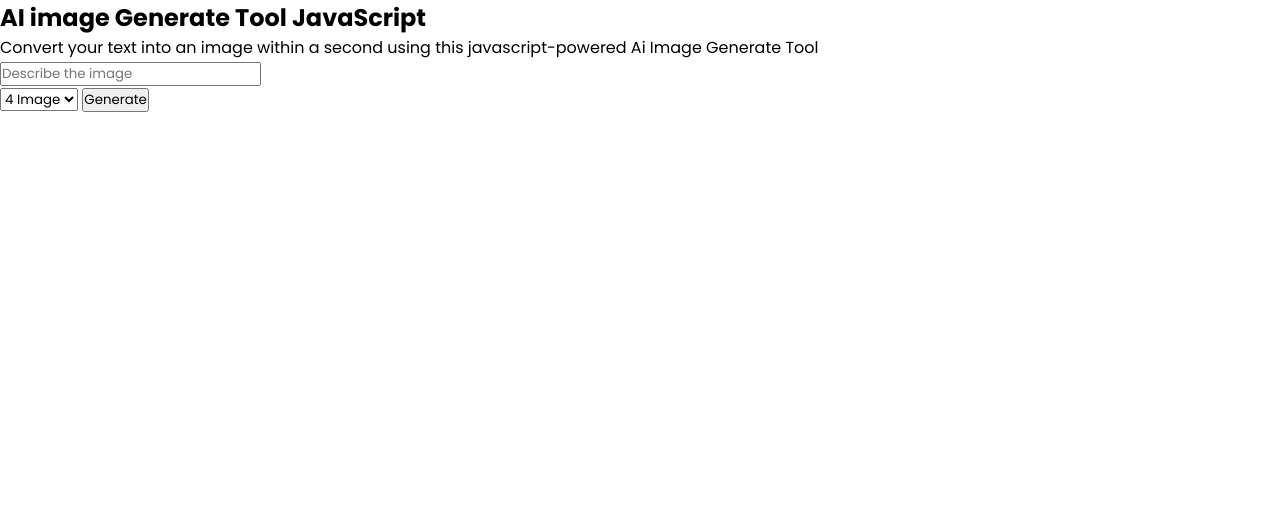
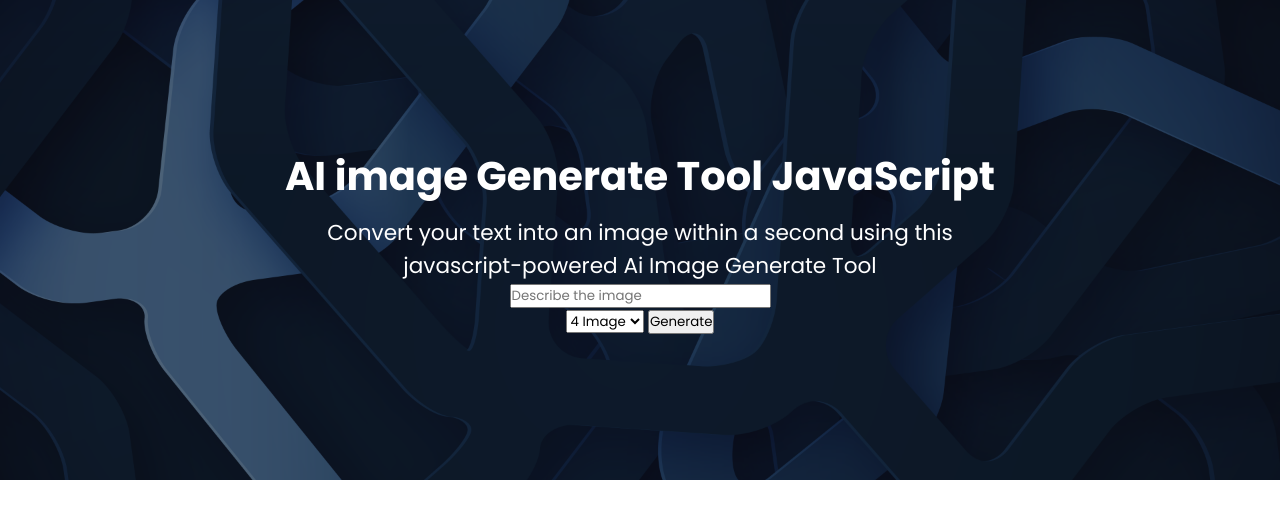
Before and after one commit to pasinduJDJ/Image-Generation, a plain HTML site: page index.html in a window 1280 px wide. Drawn offline with Linux system fonts and the light colour scheme.

Commit message:
end of the day

```diff
--- a/style.css
+++ b/style.css
@@ -7,3 +7,38 @@
     box-sizing: border-box;
     font-family: "poppins", sans-serif;
 }
+.image-generate{
+    height: 60vh;
+    display: flex;
+    align-items: center;
+    position: relative;
+    justify-content: center;
+    background: url("image/bg.png");
+    background-size: cover;
+    background-position: center;
+}
+.image-generate::before{
+    content: "";
+    position: absolute;
+    left: 0;
+    top: 0;
+    width: 100%;
+    height: 100%;
+    opacity: 0.5;
+    background: #121212;
+}
+.image-generate .container{
+    color: white;
+    padding: 0 15px;
+    max-width: 760px;
+    text-align: center;
+    position: relative;
+}
+.image-generate h1{
+    font-size: 2.5rem;
+    font-weight: 700;
+}
+.image-generate p{
+    font-size: 1.35rem;
+    margin-top: 10px;
+}
```
Also changed, not shown: image/bg.png (added).
